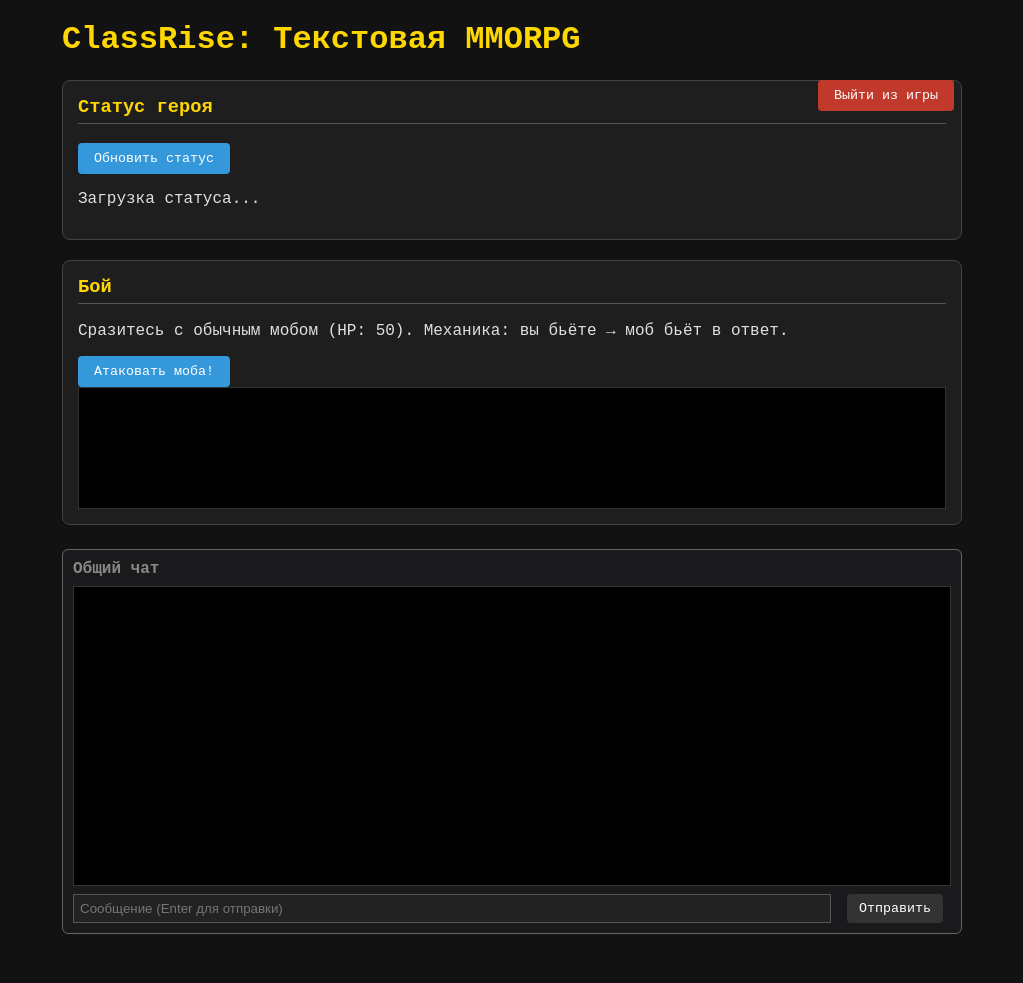
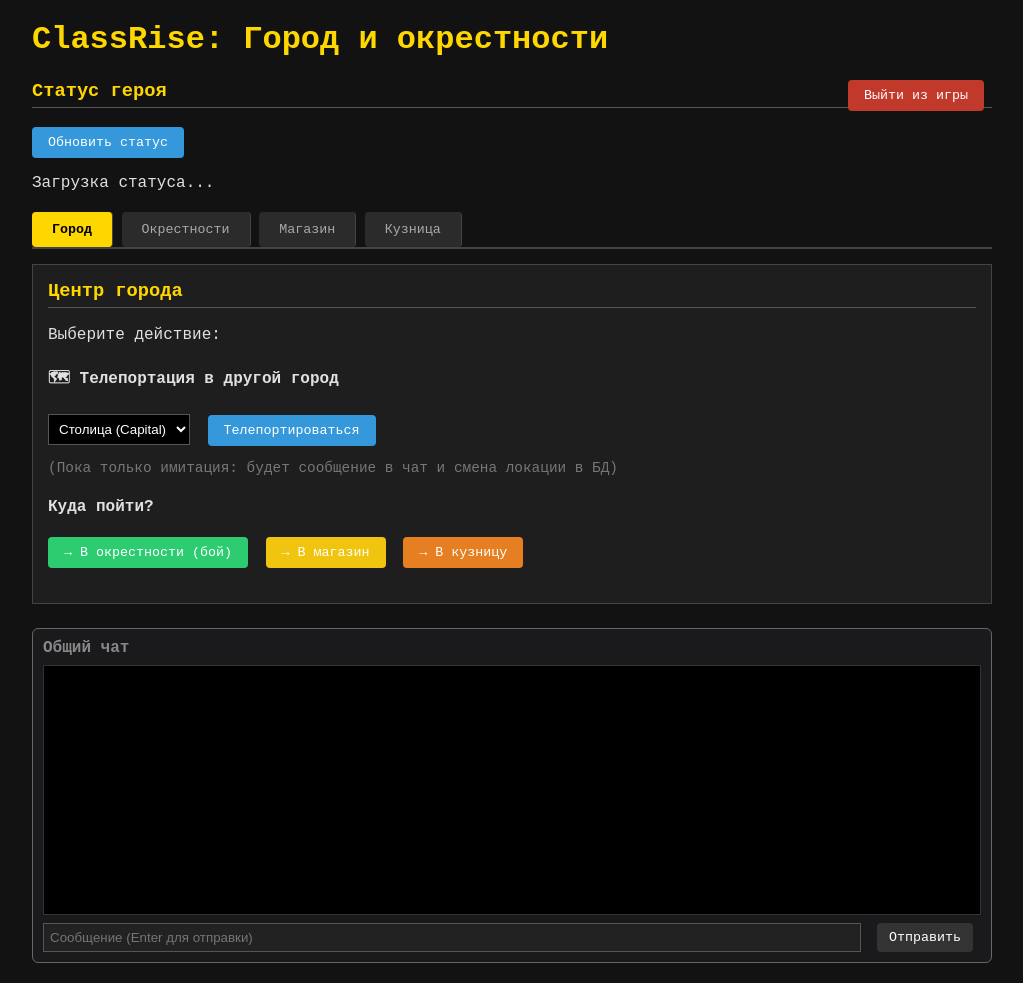
Before and after one commit to muffik111/classrise, a Flask app: page / in a window 1280 px wide. Shown: the whole page, without its empty margins (128-1151 px from the left). Before the commit the page ends 934 px from the top, so only its background shows below. Run offline with Flask 3, Linux system fonts and the light colour scheme; the visitor is signed in with stand-in values (Sample User, id 1); data that the repository does not hold is empty.

Commit message:
Добавлены вкладки, телепорт, чат-история, логика вкладок

```diff
--- a/server.py
+++ b/server.py
@@ -396,3 +396,34 @@ def fight():
         "aden_gained": aden_gain
     }
     return jsonify(result)
+
+@app.route('/teleport', methods=['POST'])
+def teleport():
+    data = request.get_json() or {}
+    char_id = data.get('char_id')
+    target_city = data.get('target_city')
+
+    if not char_id or not target_city:
+        return jsonify({"error": "Неверный запрос"}), 400
+
+    try:
+        conn = get_db()
+        cur = conn.cursor()
+
+        # Обновляем локацию игрока (нужно, чтобы в characters была колонка location)
+        cur.execute('''
+            UPDATE characters
+            SET location = ?
+            WHERE id = ?
+        ''', (target_city, char_id))
+
+        conn.commit()
+        conn.close()
+
+        return jsonify({
+            "ok": True,
+            "message": f"Вы телепортировались в {target_city}"
+        })
+    except Exception as e:
+        logger.error(f"Teleport error: {e}")
+        return jsonify({"error": str(e)}), 500
--- a/templates/game.html
+++ b/templates/game.html
@@ -2,10 +2,24 @@
 <html lang="ru">
 <head>
   <meta charset="UTF-8" />
-  <title>ClassRise — Игровой процесс</title>
+  <title>ClassRise — Город и окрестности</title>
   <style>
-    body { font-family: 'Courier New', Courier, monospace; max-width: 900px; margin: 20px auto; padding: 0 15px; background: #121212; color: #e0e0e0; }
-    .section { border: 1px solid #444; padding: 15px; margin-bottom: 20px; border-radius: 8px; background: #1e1e1e; }
+    body { font-family: 'Courier New', Courier, monospace; max-width: 960px; margin: 20px auto; padding: 0 15px; background: #121212; color: #e0e0e0; }
+
+    /* Вкладки */
+    .tabs { margin-bottom: 15px; border-bottom: 2px solid #444; overflow: hidden; }
+    .tab-btn {
+      background: #2b2b2b; color: #aaa; padding: 10px 20px; border: none; cursor: pointer;
+      border-right: 1px solid #444; margin-right: -1px;
+    }
+    .tab-btn:hover { background: #3a3a3a; color: #fff; }
+    .tab-btn.active { background: #ffd700; color: #000; font-weight: bold; }
+
+    /* Секции вкладок */
+    .tab-content { display: none; padding: 15px; border: 1px solid #444; background: #1e1e1e; min-height: 200px; }
+    .tab-content.active { display: block; }
+
+    .section { margin-bottom: 20px; }
     h3 { margin-top: 0; color: #ffd700; border-bottom: 1px solid #555; padding-bottom: 5px; }
 
     button { padding: 8px 16px; cursor: pointer; margin-right: 8px; background: #3498db; color: white; border: none; border-radius: 4px; font-family: inherit; }
@@ -13,15 +27,10 @@
     button:disabled { background: #555; cursor: not-allowed; }
     input, select { padding: 6px; margin-right: 8px; border: 1px solid #555; background: #000; color: #fff; }
 
-    /* Кнопка ВЫЙТИ — отдельный стиль */
-    .btn-logout {
-      background: #c0392b;
-      float: right;
-      margin-bottom: 10px;
-    }
+    .btn-logout { float: right; background: #c0392b; margin-bottom: 10px; }
     .btn-logout:hover { background: #a93226; }
 
-    .log { background: #000; padding: 10px; border: 1px solid #333; min-height: 100px; font-family: monospace; white-space: pre-wrap; color: #0f0; overflow-y: auto; max-height: 200px; }
+    .log { background: #000; padding: 10px; border: 1px solid #333; min-height: 120px; font-family: monospace; white-space: pre-wrap; color: #0f0; overflow-y: auto; }
 
     #chat-panel {
       margin-top: 24px;
@@ -31,7 +40,7 @@
       border-radius: 6px;
     }
     #chat-messages {
-      height: 300px; /* Чуть выше, чтобы было просторнее */
+      height: 250px;
       overflow-y: auto;
       background: #000;
       padding: 8px;
@@ -49,27 +58,81 @@
 </head>
 <body>
 
-  <h1 style="color: #ffd700;">ClassRise: Текстовая MMORPG</h1>
+  <h1 style="color: #ffd700;">ClassRise: Город и окрестности</h1>
 
   <!-- КНОПКА ВЫЙТИ -->
   <button class="btn-logout" onclick="logout()">Выйти из игры</button>
 
-  <!-- Статус героя (БЕЗ инвентаря) -->
+  <!-- СТАТУС ГЕРОЯ (всегда виден) -->
   <div class="section">
     <h3>Статус героя</h3>
     <button onclick="loadStatus()" id="btn-status">Обновить статус</button>
     <div id="statusBox"></div>
   </div>
 
-  <!-- Бой -->
-  <div class="section">
-    <h3>Бой</h3>
+  <!-- ВКЛАДКИ -->
+  <div class="tabs">
+    <button class="tab-btn active" onclick="switchTab('city')">Город</button>
+    <button class="tab-btn" onclick="switchTab('outskirts')">Окрестности</button>
+    <button class="tab-btn" onclick="switchTab('shop')">Магазин</button>
+    <button class="tab-btn" onclick="switchTab('smith')">Кузница</button>
+  </div>
+
+  <!-- СОДЕРЖИМОЕ ВКЛАДОК -->
+
+  <!-- Вкладка: ГОРОД -->
+  <div id="tab-city" class="tab-content active">
+    <h3>Центр города</h3>
+    <p>Выберите действие:</p>
+
+    <div class="section">
+      <h4>🗺 Телепортация в другой город</h4>
+      <select id="teleport-city">
+        <option value="capital">Столица (Capital)</option>
+        <option value="port">Порт (Port)</option>
+        <option value="desert">Пустыня (Desert)</option>
+      </select>
+      <button onclick="handleTeleport()">Телепортироваться</button>
+      <p style="font-size:0.9em; color:#777;">(Пока только имитация: будет сообщение в чат и смена локации в БД)</p>
+    </div>
+
+    <div class="section">
+      <h4>Куда пойти?</h4>
+      <button onclick="switchTab('outskirts')" style="background:#2ecc71;">→ В окрестности (бой)</button>
+      <button onclick="switchTab('shop')" style="background:#f1c40f;">→ В магазин</button>
+      <button onclick="switchTab('smith')" style="background:#e67e22;">→ В кузницу</button>
+    </div>
+  </div>
+
+  <!-- Вкладка: ОКРЕСТНОСТИ (БОЙ) -->
+  <div id="tab-outskirts" class="tab-content">
+    <h3>Окрестности города — Бой</h3>
     <p>Сразитесь с обычным мобом (HP: 50). Механика: вы бьёте → моб бьёт в ответ.</p>
     <button onclick="startFight()" id="btn-fight">Атаковать моба!</button>
     <div id="fightLog" class="log"></div>
   </div>
 
-  <!-- ЧАТ -->
+  <!-- Вкладка: МАГАЗИН -->
+  <div id="tab-shop" class="tab-content">
+    <h3>Магазин торговца</h3>
+    <p style="color:#777;">Здесь будет список товаров и покупка. Пока заглушка.</p>
+    <div style="border:1px dashed #555; padding:20px; text-align:center; color:#555;">
+      [МАГАЗИН: В РАЗРАБОТКЕ]<br>
+      Скоро: зелья, оружие, броня.
+    </div>
+  </div>
+
+  <!-- Вкладка: КУЗНИЦА -->
+  <div id="tab-smith" class="tab-content">
+    <h3>Кузница мастера</h3>
+    <p style="color:#777;">Здесь будет починка, улучшение, крафт. Пока заглушка.</p>
+    <div style="border:1px dashed #555; padding:20px; text-align:center; color:#555;">
+      [КУЗНИЦА: В РАЗРАБОТКЕ]<br>
+      Скоро: заточка, ремонт, крафт.
+    </div>
+  </div>
+
+  <!-- ЧАТ (всегда внизу) -->
   <div id="chat-panel">
     <h4 style="margin: 0 0 8px 0; color: #888;">Общий чат</h4>
     <div id="chat-messages"></div>
@@ -91,11 +154,25 @@
       loadChatMessages();
     });
 
+    // --- ПЕРЕКЛЮЧЕНИЕ ВКЛАДОК ---
+    function switchTab(tabName) {
+      // Убираем active у кнопок
+      document.querySelectorAll('.tab-btn').forEach(btn => btn.classList.remove('active'));
+      // Добавляем active нажатой кнопке
+      event.target.classList.add('active');
+
+      // Скрываем все вкладки
+      document.querySelectorAll('.tab-content').forEach(content => content.classList.remove('active'));
+
+      // Показываем нужную
+      const target = document.getElementById(`tab-${tabName}`);
+      if (target) target.classList.add('active');
+    }
+
     function addChatMessage(sender, text, isSystem = false) {
       const time = new Date().toLocaleTimeString([], {hour: '2-digit', minute:'2-digit'});
       const prefix = isSystem ? '[СИСТЕМА]' : `[${sender}]`;
       const colorClass = isSystem ? 'chat-sender-sys' : 'chat-sender-player';
-      // Защита от XSS
       const safeText = text.replace(/</g, "&lt;").replace(/>/g, "&gt;");
 
       const div = document.createElement('div');
@@ -136,19 +213,14 @@
       }
     }
 
-    // --- ЛОГАУТ (ВЫХОД) ---
     async function logout() {
-      try {
-        await fetch('/logout', { method: 'POST' });
-      } catch (e) {
-        // Если роута нет — просто игнорируем ошибку
-      } finally {
+      try { await fetch('/logout', { method: 'POST' }); } catch (e) {}
+      finally {
         currentPlayer = null;
         window.location.href = '/login-page';
       }
     }
 
-    // --- ЗАГРУЗКА СТАТУСА (БЕЗ ИНВЕНТАРЯ) ---
     async function loadStatus() {
       const statusBox = document.getElementById('statusBox');
       statusBox.innerHTML = '<p>Загрузка статуса...</p>';
@@ -156,7 +228,6 @@
       const data = await apiRequest('/player-status');
       if (!data) return;
 
-      // ГЛАВНОЕ: теперь НЕ берем inventory из данных
       currentPlayer = {
         char_id: data.id,
         name: data.name,
@@ -185,6 +256,33 @@
       statusBox.innerHTML = html;
     }
 
+    // --- ТЕЛЕПОРТАЦИЯ (ЗАГЛУШКА ПОД СЕРВЕР) ---
+    async function handleTeleport() {
+      const citySelect = document.getElementById('teleport-city');
+      const cityName = citySelect.options[citySelect.selectedIndex].text;
+
+      if (!currentPlayer) {
+        addChatMessage('СИСТЕМА', 'Сначала войдите в игру!', true);
+        return;
+      }
+
+      addChatMessage('СИСТЕМА', `Вы телепортируетесь в город: ${cityName}...`, true);
+
+      // Здесь позже будет реальный запрос к серверу:
+      /*
+      const res = await apiRequest('/teleport', 'POST', {
+        char_id: currentPlayer.char_id,
+        target_city: cityName
+      });
+      */
+
+      setTimeout(() => {
+        addChatMessage('СИСТЕМА', `Телепортация успешна! Вы теперь в городе: ${cityName}.`, true);
+        // Можно дополнительно обновить статус, если телепорт меняет статы
+        loadStatus();
+      }, 1000);
+    }
+
     // --- БОЙ ---
     async function startFight() {
       const log = document.getElementById('fightLog');
@@ -208,7 +306,7 @@
       setTimeout(loadStatus, 500);
     }
 
-    chatSendBtn.addEventListener('click', sendChat);
+        chatSendBtn.addEventListener('click', sendChat);
     chatInput.addEventListener('keydown', (e) => {
       if (e.key === 'Enter') sendChat();
     });
@@ -253,7 +351,7 @@
 
     // --- ЗАГРУЗКА ИСТОРИИ ЧАТА ---
     async function loadChatMessages() {
-      const data = await apiRequest('/chat-history?limit=30');
+      const data = await apiRequest('/chat-history?limit=50');
 
       if (!data || !Array.isArray(data)) {
         return;
@@ -261,10 +359,14 @@
 
       chatMessagesBox.innerHTML = '';
       data.forEach(msg => {
-        const sender = msg.player_name || msg.name || 'Unknown';
+        // В зависимости от того, как сервер отдаёт имя, используем подходящее поле
+        const sender = msg.player_name || msg.name || msg.sender || 'Unknown';
         const text = msg.text || msg.message || '';
         addChatMessage(sender, text, false);
       });
+
+      // Автопрокрутка вниз после загрузки
+      chatMessagesBox.scrollTop = chatMessagesBox.scrollHeight;
     }
   </script>
 </body>
```
